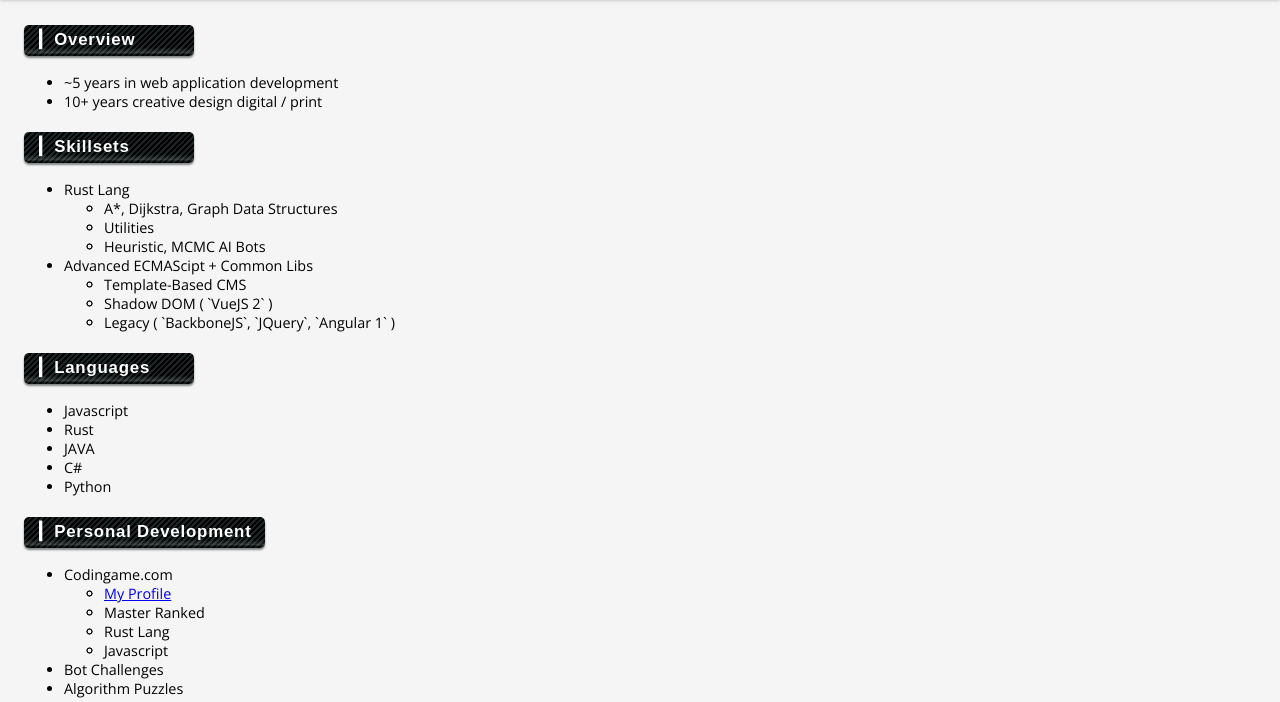
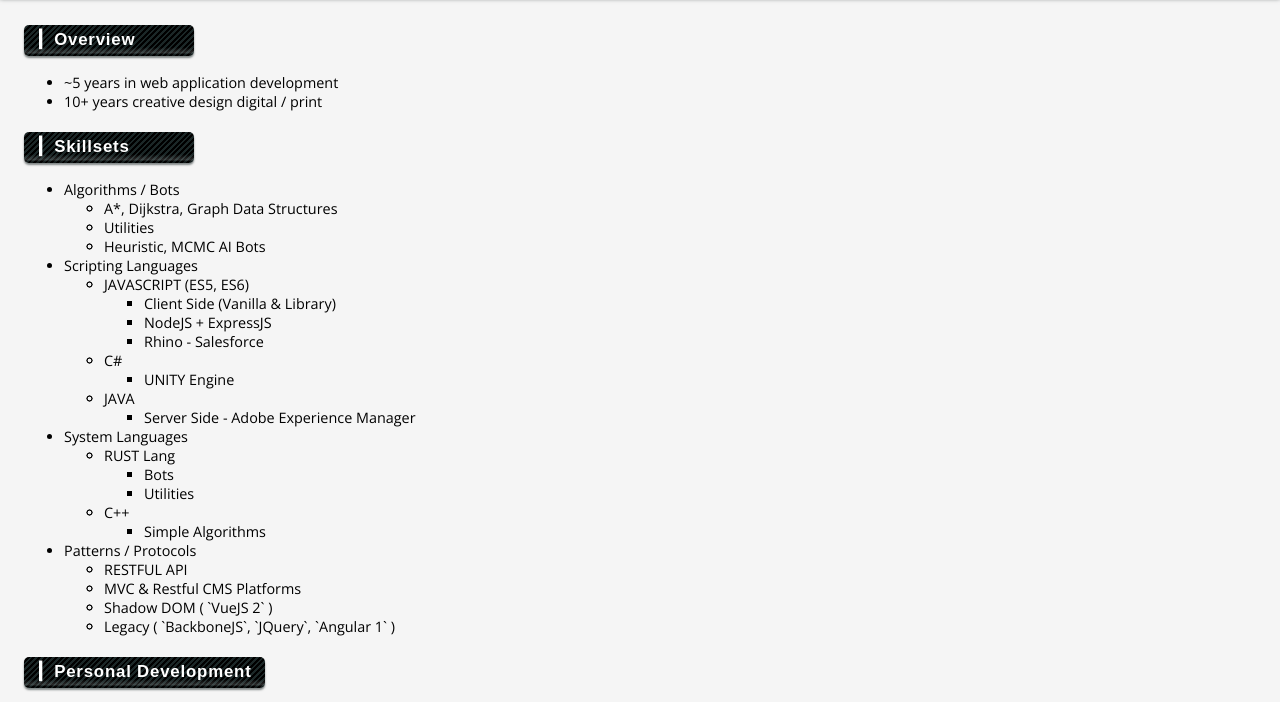
Before and after one commit to FerrusDude/FerrusDude.github.io, a plain HTML site: page index.html in a window 1280 px wide. Shown: the part 72-774 px from the top of the page. Drawn offline with nearby package versions, Linux system fonts and the light colour scheme; a web font is replaced by a local one.

Commit message:
Combining Skillsets and Languages

```diff
--- a/css/cur-vit.css
+++ b/css/cur-vit.css
@@ -106,7 +106,7 @@ div.card {
     justify-content: left;
     align-content: space-around;
     align-items: first baseline;
-    transition: ease-out 400ms
+    transition: ease-out 400ms;
     /* border: 1px solid #afafaf; */
     cursor: pointer;
 }
@@ -142,7 +142,7 @@ h3 span::before {
     color: #99FF00;
 }
 
-.card:hover .sttng-banner, .card:focus .sttng-banner {
+.card:active .sttng-banner {
     background-color: #532e0f;
     background-image: linear-gradient(transparent, transparent 72%, #eeeeee30 90%, #00000030 94%, #00000060),
         repeating-linear-gradient(-45deg, #092930, #092930 2px,  #0f4753 2px,  #0f4753 4px);
--- a/data/site-data.json
+++ b/data/site-data.json
@@ -20,7 +20,7 @@
                 "list": [
                     {
                         "type": "entry-compound",
-                        "heading": "Rust Lang",
+                        "heading": "Algorithms / Bots",
                         "entry": [
                             {
                                 "type": "entry-simple",
@@ -38,11 +38,89 @@
                     },
                     {
                         "type": "entry-compound",
-                        "heading": "Advanced ECMAScipt + Common Libs",
+                        "heading": "Scripting Languages",
+                        "entry": [
+                            {
+                                "type": "entry-compound",
+                                "heading": "JAVASCRIPT (ES5, ES6)",
+                                "entry": [
+                                    {
+                                        "type":"entry-simple",
+                                        "entry": "Client Side (Vanilla & Library)"
+                                    },
+                                    {
+                                        "type":"entry-simple",
+                                        "entry": "NodeJS + ExpressJS"
+                                    },
+                                    {
+                                        "type":"entry-simple",
+                                        "entry": "Rhino - Salesforce"
+                                    }
+                                ]
+                            },
+                            {
+                                "type": "entry-compound",
+                                "heading": "C#",
+                                "entry": [
+                                    {
+                                        "type":"entry-simple",
+                                        "entry": "UNITY Engine"
+                                    }
+                                ]
+                            },
+                            {
+                                "type": "entry-compound",
+                                "heading": "JAVA",
+                                "entry": [
+                                    {
+                                        "type":"entry-simple",
+                                        "entry": "Server Side - Adobe Experience Manager"
+                                    }
+                                ]
+                            }
+                        ]
+                    },
+                    {
+                        "type": "entry-compound",
+                        "heading": "System Languages",
+                        "entry": [
+                            {
+                                "type": "entry-compound",
+                                "heading": "RUST Lang",
+                                "entry": [
+                                    {
+                                        "type":"entry-simple",
+                                        "entry": "Bots"
+                                    },
+                                    {
+                                        "type":"entry-simple",
+                                        "entry": "Utilities"
+                                    }
+                                ]
+                            },
+                            {
+                                "type": "entry-compound",
+                                "heading": "C++",
+                                "entry": [
+                                    {
+                                        "type":"entry-simple",
+                                        "entry": "Simple Algorithms"
+                                    }
+                                ]
+                            }
+                        ]
+                    },
+                    {
+                        "type": "entry-compound",
+                        "heading": "Patterns / Protocols",
                         "entry": [
                             {
                                 "type": "entry-simple",
-                                "entry": "Template-Based CMS"
+                                "entry": "RESTFUL API"
+                            },
+                            {
+                                "type": "entry-simple",
+                                "entry": "MVC & Restful CMS Platforms"
                             },
                             {
                                 "type": "entry-simple",
@@ -53,31 +131,6 @@
                                 "entry": "Legacy ( `BackboneJS`, `JQuery`, `Angular 1` )"
                             }
                         ]
-                    }
-                ]
-            },
-            {
-                "title": "Languages",
-                "list": [
-                    {
-                        "type": "entry-simple",
-                        "entry": "Javascript"
-                    },
-                    {
-                        "type": "entry-simple",
-                        "entry": "Rust"
-                    },
-                    {
-                        "type": "entry-simple",
-                        "entry": "JAVA"
-                    },
-                    {
-                        "type": "entry-simple",
-                        "entry": "C#"
-                    },
-                    {
-                        "type": "entry-simple",
-                        "entry": "Python"
                     }
                 ]
             },
--- a/js/cur-vit.js
+++ b/js/cur-vit.js
@@ -55,4 +55,4 @@ function loadVue(res) {
     }
 }
 
-document.querySelector('.content')[0].innerText = document.documentElement.clientWidth + ' : ' + document.documentElement.clientHeight;
+// document.querySelector('.content')[0].innerText = document.documentElement.clientWidth + ' : ' + document.documentElement.clientHeight;
```
